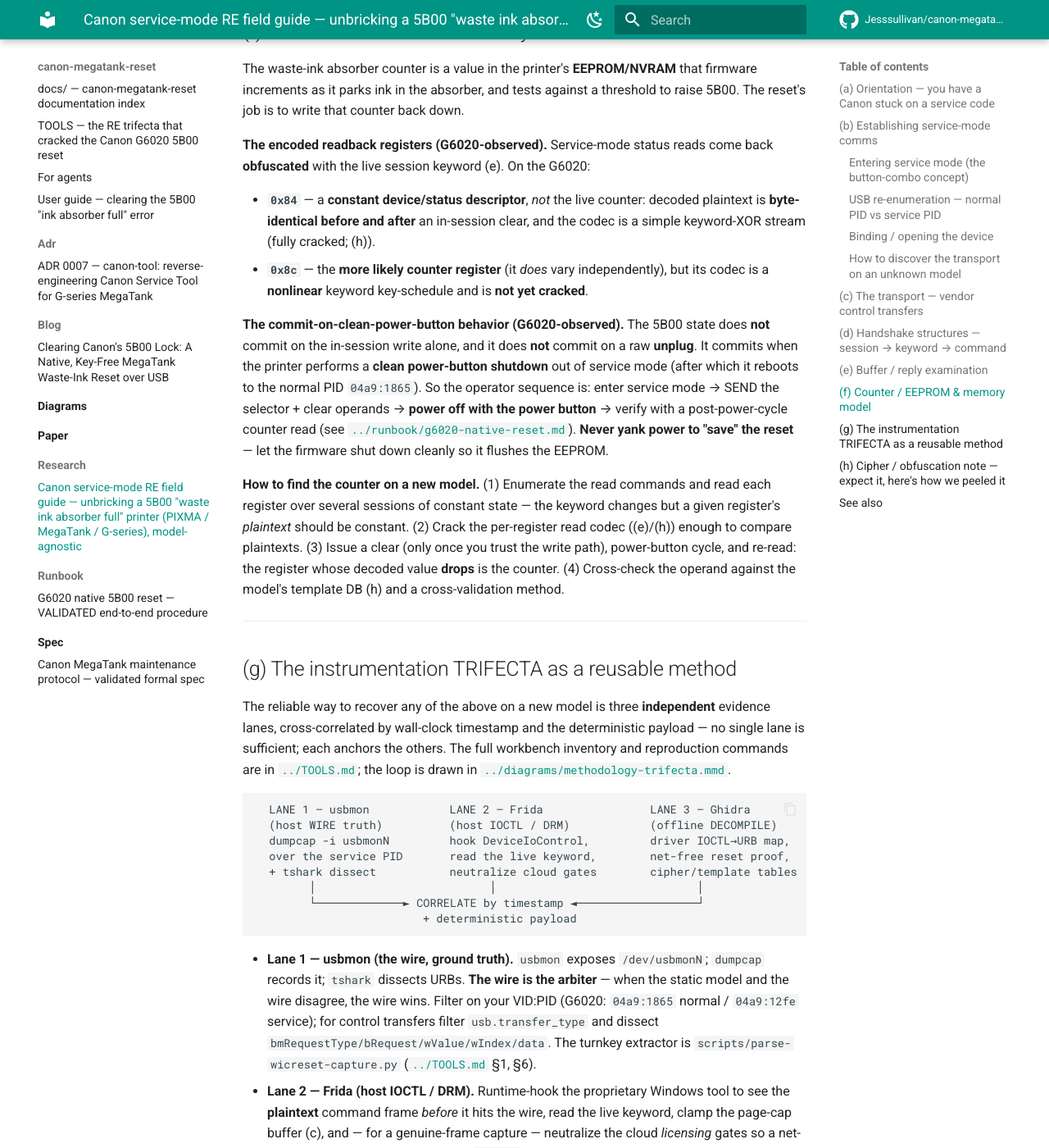
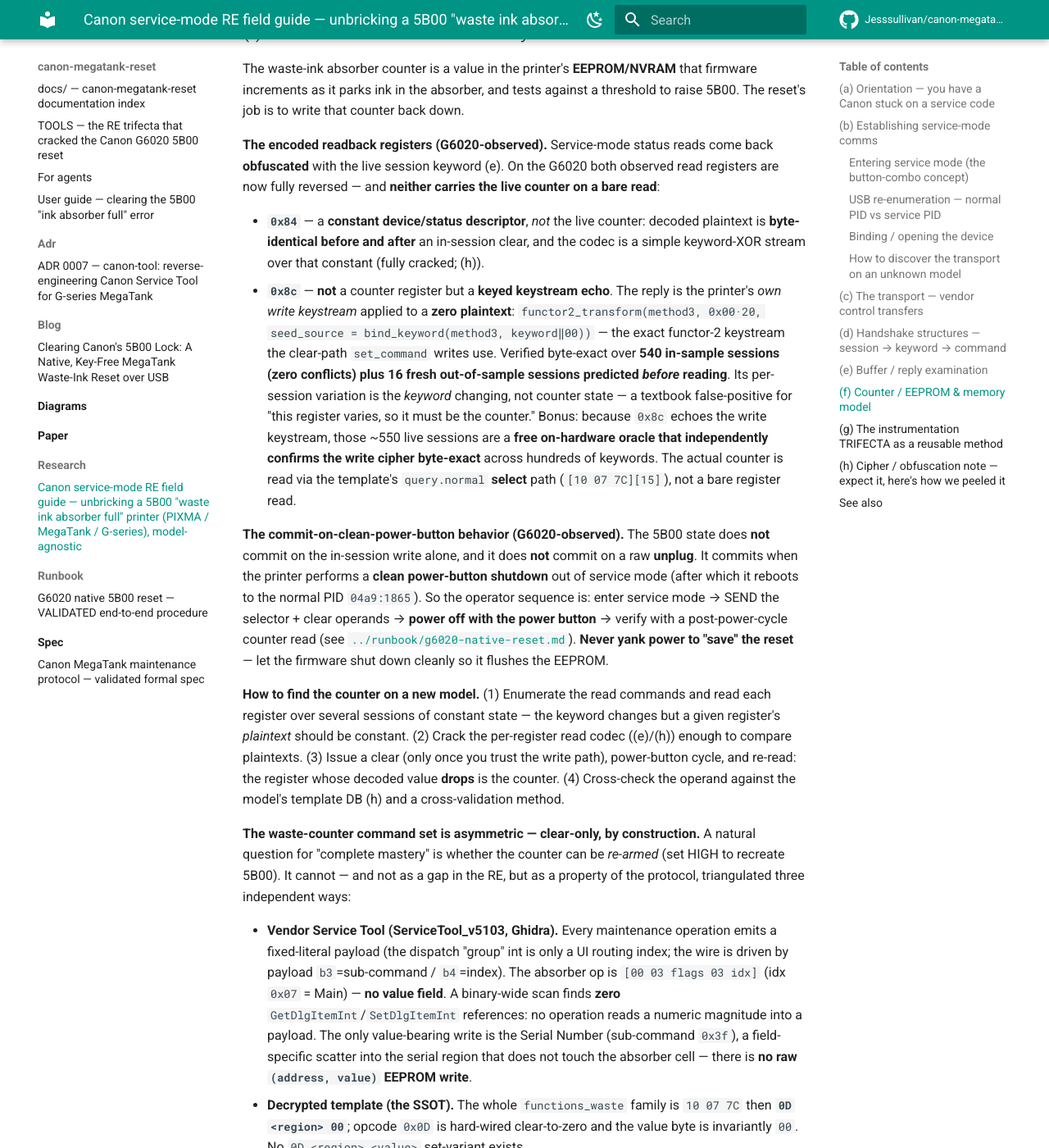
Before and after one commit to Jesssullivan/canon-megatank-reset, an MkDocs documentation site: the page built from docs/research/canon-service-mode-field-guide.md, in a window 1280 px wide and 1400 px high, scrolled down 5697 px. Shown: the whole window at 82% size. Built offline with MkDocs 1.6.1 and Material for MkDocs 9.7.7, drawn with Linux system fonts in a browser that asks for light colours; comment, search, counter and statistics services are not loaded; some of the changed text lies outside the part shown.

```diff
--- a/docs/research/canon-service-mode-field-guide.md
+++ b/docs/research/canon-service-mode-field-guide.md
@@ -246,13 +246,24 @@ firmware increments as it parks ink in the absorber, and tests against a thresho
 to raise 5B00. The reset's job is to write that counter back down.
 
 **The encoded readback registers (G6020-observed).** Service-mode status reads come
-back **obfuscated** with the live session keyword (e). On the G6020:
+back **obfuscated** with the live session keyword (e). On the G6020 both observed read
+registers are now fully reversed — and **neither carries the live counter on a bare
+read**:
 
 - **`0x84`** — a **constant device/status descriptor**, *not* the live counter:
   decoded plaintext is **byte-identical before and after** an in-session clear, and
-  the codec is a simple keyword-XOR stream (fully cracked; (h)).
-- **`0x8c`** — the **more likely counter register** (it *does* vary independently),
-  but its codec is a **nonlinear** keyword key-schedule and is **not yet cracked**.
+  the codec is a simple keyword-XOR stream over that constant (fully cracked; (h)).
+- **`0x8c`** — **not** a counter register but a **keyed keystream echo**. The reply is
+  the printer's *own write keystream* applied to a **zero plaintext**:
+  `functor2_transform(method3, 0x00·20, seed_source = bind_keyword(method3, keyword‖00))`
+  — the exact functor-2 keystream the clear-path `set_command` writes use. Verified
+  byte-exact over **540 in-sample sessions (zero conflicts) plus 16 fresh out-of-sample
+  sessions predicted *before* reading**. Its per-session variation is the *keyword*
+  changing, not counter state — a textbook false-positive for "this register varies, so
+  it must be the counter." Bonus: because `0x8c` echoes the write keystream, those ~550
+  live sessions are a **free on-hardware oracle that independently confirms the write
+  cipher byte-exact** across hundreds of keywords. The actual counter is read via the
+  template's `query.normal` **select** path (`[10 07 7C][15]`), not a bare register read.
 
 **The commit-on-clean-power-button behavior (G6020-observed).** The 5B00 state does
 **not** commit on the in-session write alone, and it does **not** commit on a raw
@@ -271,6 +282,32 @@ read codec ((e)/(h)) enough to compare plaintexts. (3) Issue a clear (only once
 trust the write path), power-button cycle, and re-read: the register whose decoded
 value **drops** is the counter. (4) Cross-check the operand against the model's
 template DB (h) and a cross-validation method.
+
+**The waste-counter command set is asymmetric — clear-only, by construction.** A
+natural question for "complete mastery" is whether the counter can be *re-armed* (set
+HIGH to recreate 5B00). It cannot — and not as a gap in the RE, but as a property of
+the protocol, triangulated three independent ways:
+
+- **Vendor Service Tool (ServiceTool_v5103, Ghidra).** Every maintenance operation
+  emits a fixed-literal payload (the dispatch "group" int is only a UI routing index;
+  the wire is driven by payload `b3`=sub-command / `b4`=index). The absorber op is
+  `[00 03 flags 03 idx]` (idx `0x07` = Main) — **no value field**. A binary-wide scan
+  finds **zero** `GetDlgItemInt`/`SetDlgItemInt` references: no operation reads a
+  numeric magnitude into a payload. The only value-bearing write is the Serial Number
+  (sub-command `0x3f`), a field-specific scatter into the serial region that does not
+  touch the absorber cell — there is **no raw `(address, value)` EEPROM write**.
+- **Decrypted template (the SSOT).** The whole `functions_waste` family is `10 07 7C`
+  then **`0D <region> 00`**; opcode `0x0D` is hard-wired clear-to-zero and the value
+  byte is invariantly `00`. No `0D <region> <value>` set-variant exists.
+- **Protocol invariant.** The clear is idempotent and only ever drives the counter
+  toward zero; the counter register is read-only over this command set.
+
+So the maintenance protocol exposes counter **CLEAR but not SET**. The absorber cell
+is firmware-resolved (the host names a region selector, never a flat EEPROM address),
+so re-arming requires firmware-level EEPROM access (outside any host protocol) or
+**physical fill** (real print/clean cycles until firmware trips the threshold). The
+asymmetry also bounds the tool's blast radius: it can only *reduce* the waste counter,
+never inflate it.
 
 ---
 
@@ -349,15 +386,21 @@ two distinct layers, and do not assume one cipher covers everything:
 
 **Two practical truths that save you effort (G6020-observed):**
 
-- The **write/clear path is NOT keyword-keyed.** The device ACK'd the *plain*
-  operand frames `85 00 00 00 00 10 07 7c` then `85 00 00 00 00 0d 00 00` (`OK(8)`)
-  with the operand sent verbatim. The keyword gates the **read** obfuscation, not
-  the write — so a working clear may need **no cipher at all**.
-- The **read codecs differ in difficulty.** `0x84` is a linear keyword-XOR stream,
-  cracked from ~40 random-keyword sessions (40/40 byte-exact, validated
-  out-of-sample); `0x8c` is **nonlinear** in all three keyword bytes and remains
-  open — finish it with a read-path Ghidra decompile **or** controlled-keyword
-  captures (keywords differing in a single byte).
+- The **working clear IS keyword-keyed.** A printer will *ACK* plain operand frames
+  (`85 00 00 00 00 10 07 7c` → `OK(8)`), but a plain clear is **firmware-gated** — it
+  ACKs yet 5B00 persists. The clear that actually commits sends each `set_command` as
+  a **functor-2 enciphered** frame bound to the live session keyword (the same
+  keystream `0x8c` echoes). So budget for the cipher: do not be fooled by a plain
+  frame's ACK into thinking the write path is unkeyed.
+- The **read codecs differ in difficulty, and both are now cracked.** `0x84` is a
+  linear keyword-XOR stream over a constant descriptor, cracked from ~40
+  random-keyword sessions (40/40 byte-exact, validated out-of-sample). `0x8c` is
+  **nonlinear** in all three keyword bytes — not because it carries data, but because
+  it is the printer echoing its **own functor-2 write keystream over a zero
+  plaintext**. Recognising it as the *write* cipher (not a fresh block cipher) cracked
+  it outright (byte-exact over 540 + 16 sessions) and turned it into a free
+  on-hardware oracle for the write keystream. Lesson: before assuming a nonlinear read
+  schedule, test whether the read is just your *write* keystream over a fixed plaintext.
 
 **How to peel obfuscation on a new model.** Decrypt the at-rest template DB first
 (Lane 3) to read the command tables in clear; then attack the on-wire codec with a
```
Also changed, not shown: docs/TOOLS.md (+2 -1 lines), docs/blog/canon-5b00-native-reset.md (+33 -3 lines), scripts/AGENTS.md (+21 -5 lines), 5 other files.
